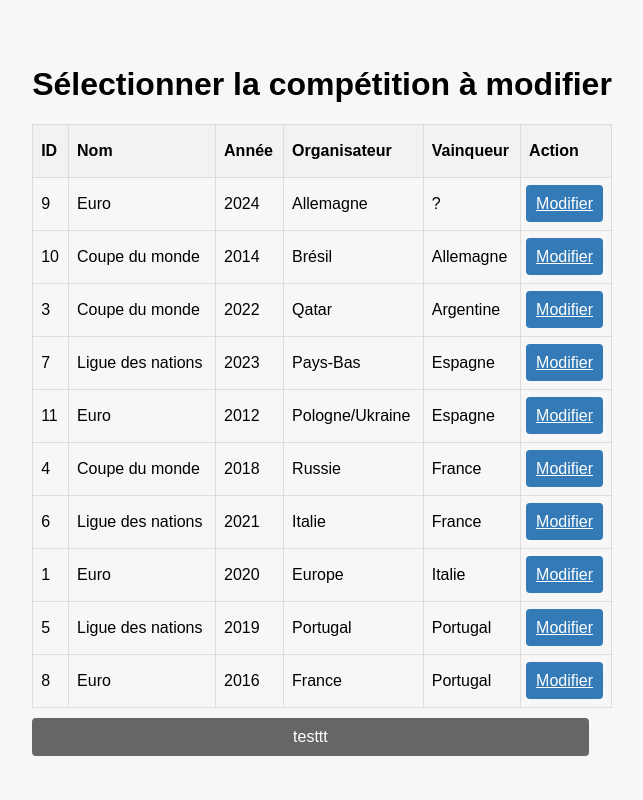
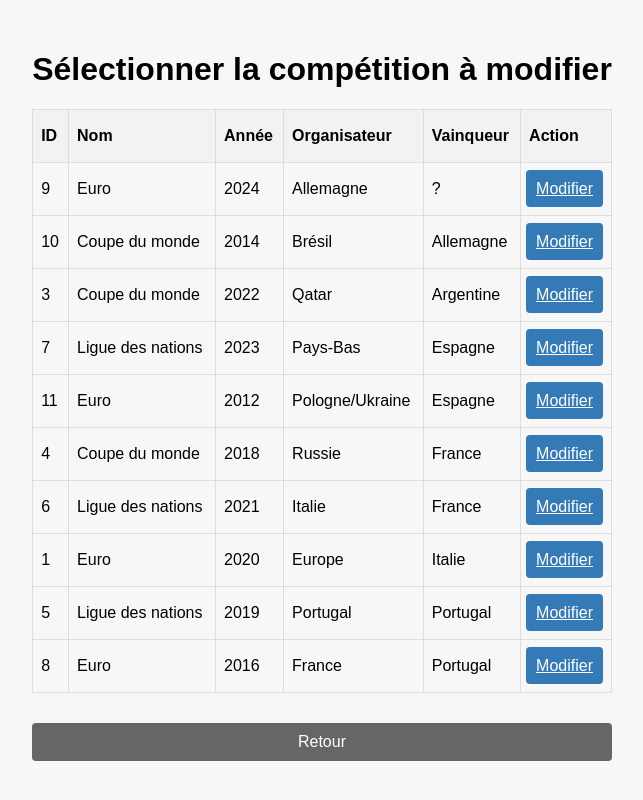
Before and after one commit to ManuelTARBY/crudFoot, a PHP site: page /admin/update_competition.php in a window 1280 px wide. Shown: the whole page, without its empty margins (318-961 px from the left). Run offline with PHP 8.4, Linux system fonts and the light colour scheme; a user stored in the database is signed in; data comes from the database, SQL or seed files in the repository.

Commit message:
Modifs bouton retour et ajout nom colonne Action page supprimer

```diff
--- a/admin/add_competition.php
+++ b/admin/add_competition.php
@@ -39,9 +39,6 @@
 }else{
 ?>
 <div>
-<button class="button-retour" onclick="window.location.href='home.php';">
-    Retour
-  </button>
   <form class="box" action="" method="post">
     <h1 class="box-title">Créer une compétition</h1>
     <input type="text" class="box-input" name="name"
@@ -58,6 +55,9 @@
 
     <input type="submit" name="submit" value="+ Add" class="box-button" />
   </form>
+  <button class="button-retour" onclick="window.location.href='home.php';">
+    Retour
+  </button>
 </div>
 
 <?php } ?>
--- a/admin/delete_competition.php
+++ b/admin/delete_competition.php
@@ -41,7 +41,7 @@
 
   echo "<h1>Sélectionner la compétition à supprimer</h1>";
   echo "<table class='box-table'>";
-  echo "<tr><th>ID</th><th>Nom</th><th>Année</th><th>Organisateur</th><th>Vainqueur</th></tr>";
+  echo "<tr><th>ID</th><th>Nom</th><th>Année</th><th>Organisateur</th><th>Vainqueur</th><th>Action</th></tr>";
 
   while ($row = mysqli_fetch_assoc($result)) {
     echo "<tr>
--- a/admin/update_competition.php
+++ b/admin/update_competition.php
@@ -86,7 +86,7 @@
 
   echo "</table>";
 } ?>
-<button class="button-retour" onclick="window.location.href='home.php';">testtt</button>
+<button class="button-retour" onclick="window.location.href='home.php';">Retour</button>
 </div>
 </body>
 </html>
--- a/style.css
+++ b/style.css
@@ -88,8 +88,9 @@
     font-size: 16px;
     border-radius: 4px;
     cursor: pointer;
-    width: 96%;
-    margin-top: 10px;
+    width: 100%;
+    margin-top: 30px;
+    margin-bottom: 10px;
     text-align: center;
   }
 
```
